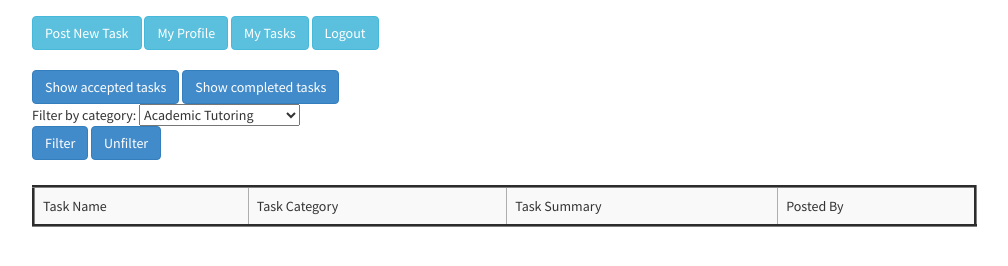
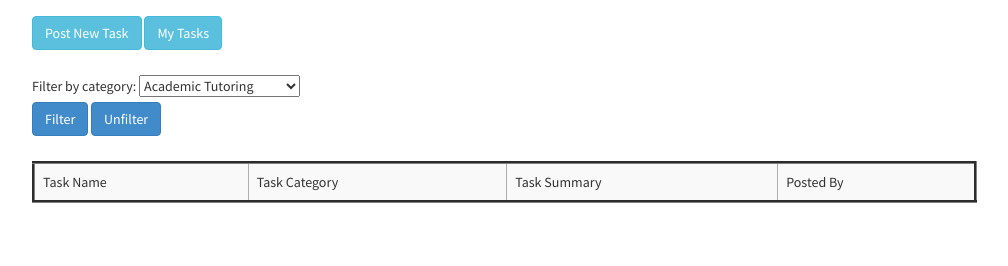
Before and after one commit to kayhuynh/CampusHelper, a Django app: template CampusHelperApp/templates/postBoard/alltasks.html in a window 1280 px wide. Shown: the part 94-360 px from the top of the page, without its empty margins (233-1241 px from the left). Run offline with Django 3.2, Linux system fonts and the light colour scheme; the template is opened without the code that fills it, so the values that code supplies are empty; some libraries are stand-ins or nearby versions.

Commit message:
navbar stuff

```diff
--- a/CampusHelperApp/templates/mytasks.html
+++ b/CampusHelperApp/templates/mytasks.html
@@ -2,8 +2,8 @@
 {% block body_title %}  {{ user }}'s Tasks {% endblock %}
 {% block content %}
 <a href="/newtask" class="btn btn-info btn-large"><i class="fa fa-plus"></i> Post New Task</a>
-<a href="/alltasks" class="btn btn-info btn-large"><i class="icon-plus"></i> All Tasks</a>
-<a id="logoutLink" class="btn btn-info btn-large"><i class="icon-plus"></i> Logout</a>
+<a href="/alltasks" class="btn btn-info btn-large"><i class="fa fa-search"></i> Explore Tasks</a>
+<!--<a id="logoutLink" class="btn btn-info btn-large"><i class="icon-plus"></i> Logout</a>-->
 <div style="margin-bottom:25px">
 <div class="containter">
     <div id="task_table_created" style="margin-top:25px">
--- a/CampusHelperApp/templates/navBar.html
+++ b/CampusHelperApp/templates/navBar.html
@@ -23,10 +23,10 @@
                 <a href="#top">Welcome! {{ user }}</a>
             </li>
             <li>
-                <a href="#top">My Task Dashboard</a>
+                <a href="/mytasks">My Task Dashboard</a>
             </li>
             <li>
-                <a href="#about">Explore Tasks</a>
+                <a href="/alltasks">Explore Tasks</a>
             </li>
             <li>
                 <a href="/newtask">Post New Task</a>
--- a/CampusHelperApp/templates/postBoard/alltasks.html
+++ b/CampusHelperApp/templates/postBoard/alltasks.html
@@ -2,11 +2,11 @@
 {% block body_title %} Welcome {{ user }}! (All Tasks page){% endblock %}
 {% block content %}
 <a href="/newtask" class="btn btn-info btn-large"><i class="icon-plus"></i> Post New Task</a>
-<a href="/profile" class="btn btn-info btn-large"><i class="icon-plus"></i> My Profile</a>
+<!--<a href="/profile" class="btn btn-info btn-large"><i class="icon-plus"></i> My Profile</a>-->
 <a href="/mytasks" class="btn btn-info btn-large"><i class="icon-plus"></i> My Tasks</a>
-<a id="logoutLink" class="btn btn-info btn-large"><i class="icon-plus"></i> Logout</a>
-<div style="margin-bottom:25px">
-<br>
+<!--<a id="logoutLink" class="btn btn-info btn-large"><i class="icon-plus"></i> Logout</a>-->
+<div style="margin-top:25px; margin-bottom:25px">
+<!--<br>
     <button id="accTrue" onclick="insertParam('showAccepted', true)" class="btn btn-primary">
         Show accepted tasks
     </button>
@@ -19,7 +19,7 @@
     <button id="comFalse" onclick="insertParam('showCompleted', false)" class="btn btn-primary">
         Hide completed tasks
     </button>
-<br>
+<br>-->
     <div>
         Filter by category:
         <select id="category" class="selectpicker" data-style="btn-primary">
@@ -29,12 +29,14 @@
             <option>Other</option>
         </select>
         <br>
+        <div style="margin-top:5px">
             <button onclick="filterFn()" class="btn btn-primary">
                 Filter
             </button>
             <button onclick="window.location.href='/alltasks'" class="btn btn-primary">
                 Unfilter
             </button>
+        </div>
     </div>
 </div>
 <div class="containter">
```
Lines whose indentation alone changed are shown as unchanged.
